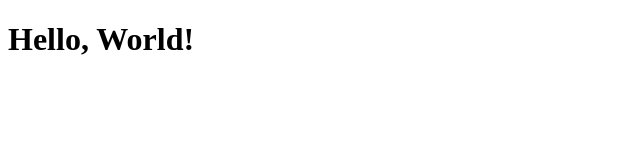
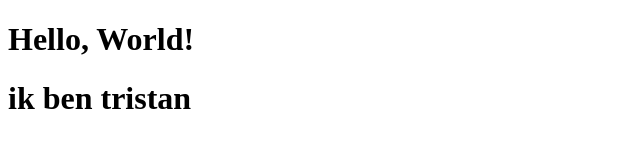
Before and after one commit to bergkoop/git-test-2, a plain HTML site: page index.html in a window 1280 px wide. Shown: the whole page, without its empty margins (0-640 px from the left). Drawn offline with Linux system fonts and the light colour scheme.

Commit message:
Update index.html

```diff
--- a/index.html
+++ b/index.html
@@ -7,5 +7,6 @@
   </head>
   <body>
     <h1>Hello, World!</h1>
+    <h1>ik ben tristan</h1>
   </body>
 </html>
```
